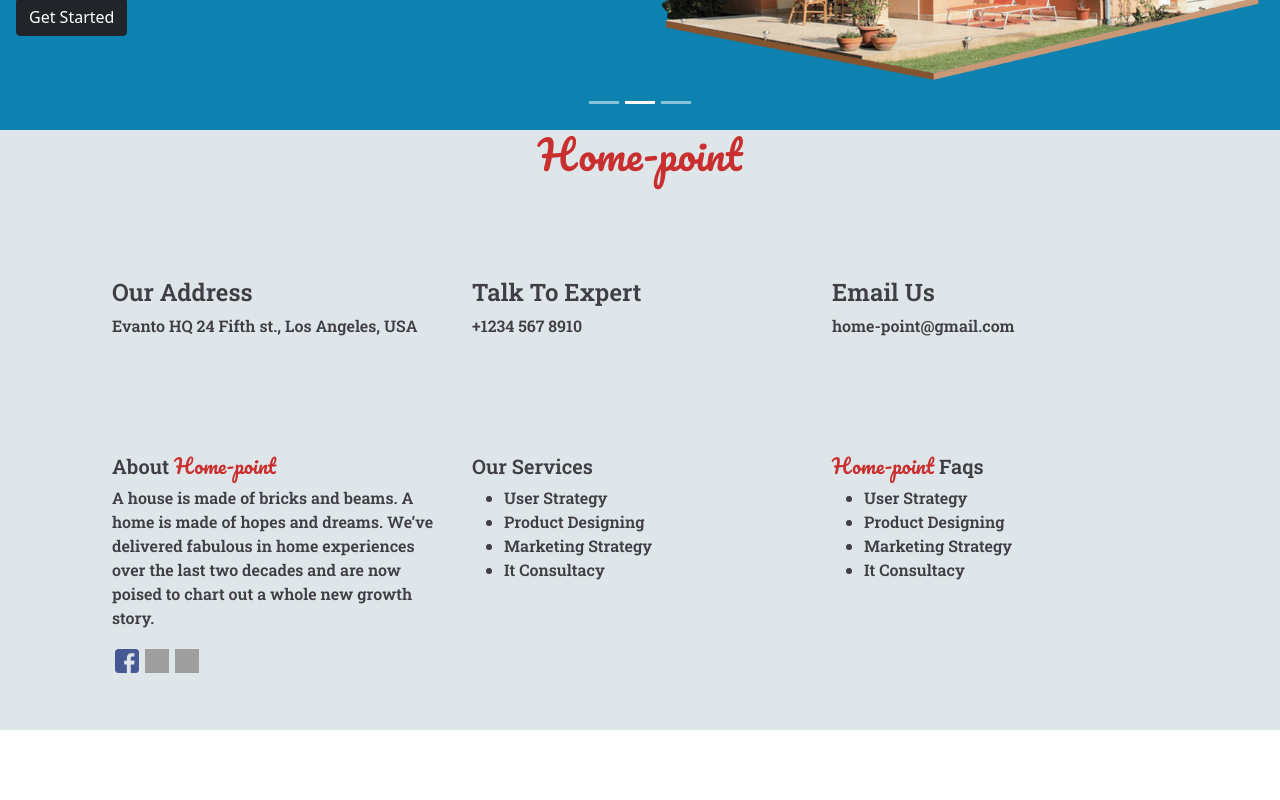
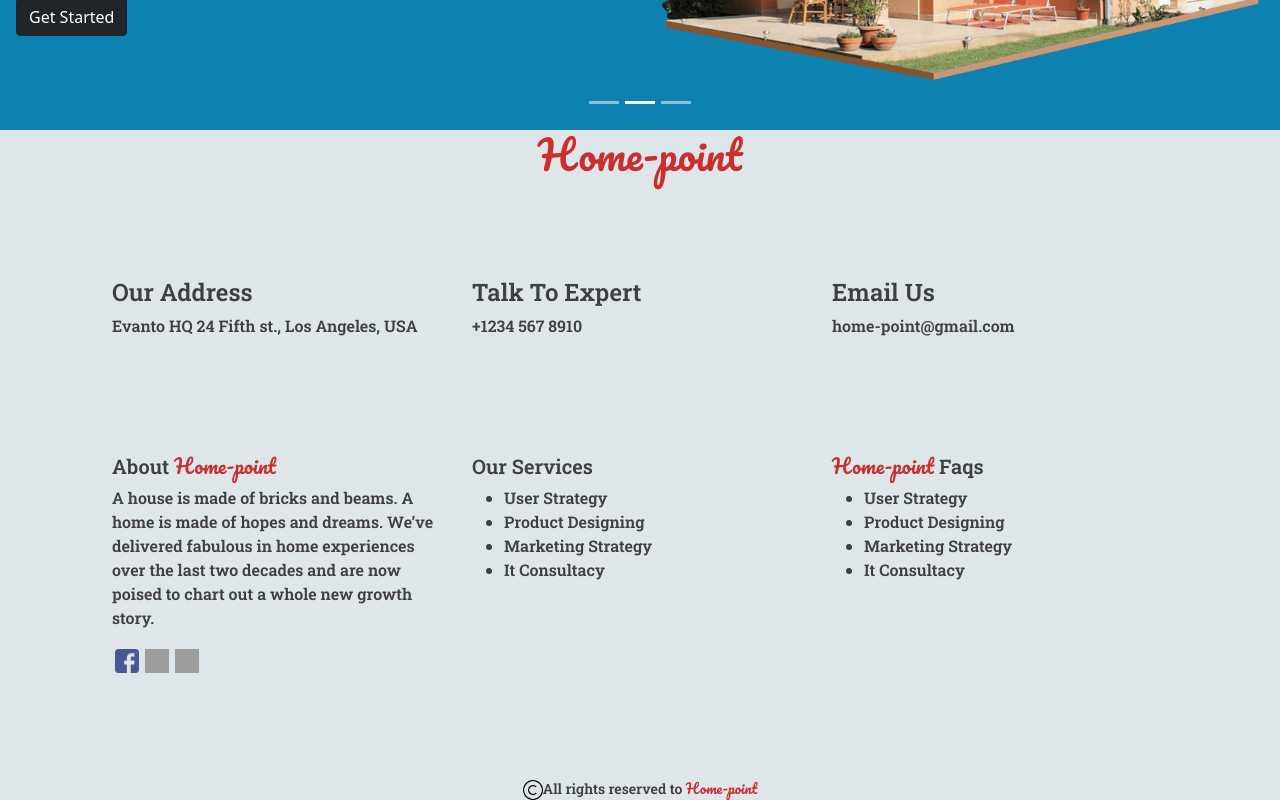
Before and after one commit to Mojahid213/home-point, a React (Create React App) app: page / in a window 1280 px wide. Shown: the part 418-1218 px from the top of the page. Before the commit the page ends 1148 px from the top, so only its background shows below. Built offline with nearby package versions, Linux system fonts and the light colour scheme; grey boxes are pictures that could not be loaded.

Commit message:
footer changed

```diff
--- a/src/components/Home/Footer/Footer.js
+++ b/src/components/Home/Footer/Footer.js
@@ -3,11 +3,14 @@ import './Footer.css'
 import facebook from "../../../Img/fb.png";
 import instagram from "../../../Img/ig.png";
 import twitter from "../../../Img/in.png";
+import copyright from "../../../Img/copyright.png"
 
 
 const Footer = () => {
   return (
-    <section class="background"style={{ height: "600px" }}>
+
+    <section class="background">
+        <div>
         <div>
             <h1 class="text-center custom_Nav_brand"> <span
 
@@ -69,6 +72,16 @@ const Footer = () => {
         </div>
 
       </div>
+      <footer class="text-center">
+          <div>
+              <img src={copyright} style={{width:"20px"}}/>
+          <small>All rights reserved to <span class="custom_Nav_brand">Home-point</span></small>
+          </div>
+
+
+      </footer>
+        </div>
+
     </section>
   );
 };
```
Also changed, not shown: src/Img/copyright.png (added).
